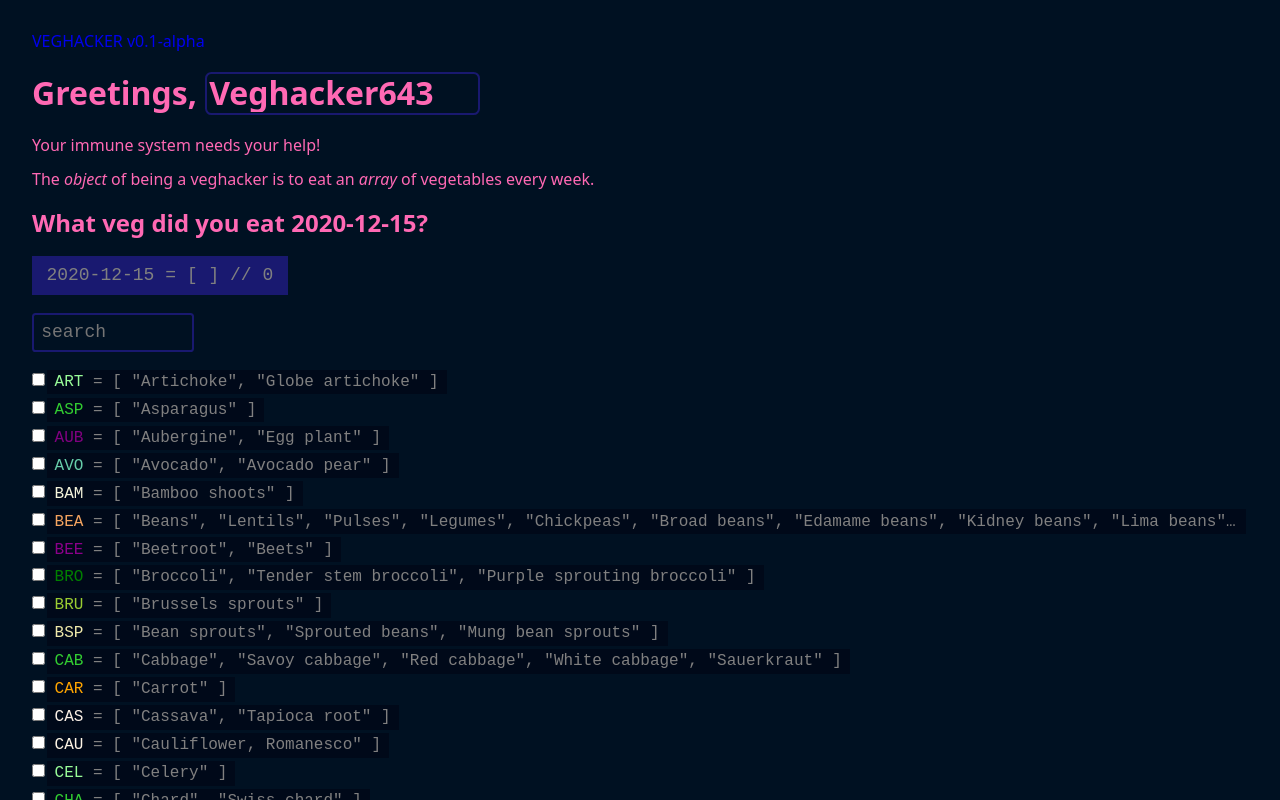
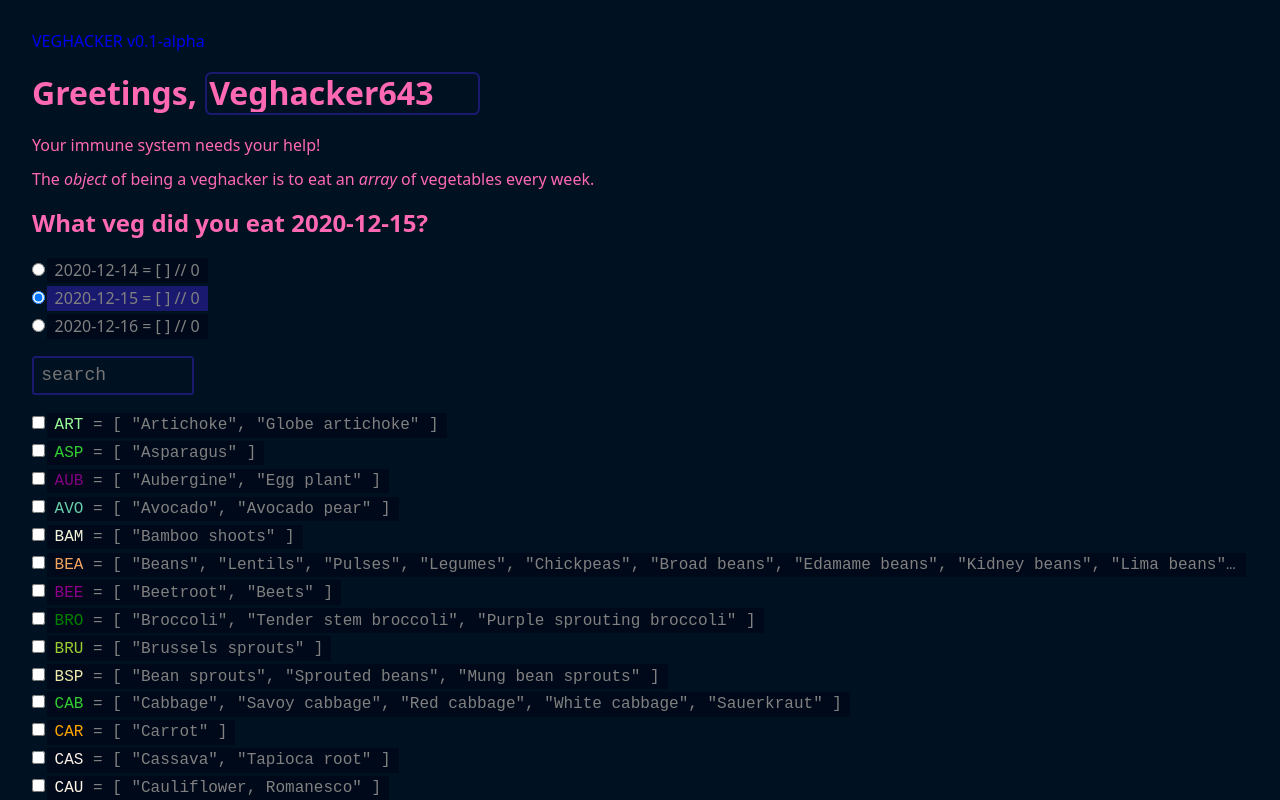
Before and after one commit to petedavisdev/veghacker, a Vue app: page / in a window 1280 px wide. Shown: the top 800 px of the page. Built offline with nearby package versions, Linux system fonts and the light colour scheme.

Commit message:
Edit multiple days

```diff
--- a/src/App.vue
+++ b/src/App.vue
@@ -7,12 +7,15 @@
       What veg did you eat {{ activeDay }}?
   </h2>
 
-  <VegChecklist v-model:log="user[activeDay]" :day="activeDay" :days="days" :vegetables="sortedVeg" />
+  <VegWeekdays v-model:active="activeDay" :weekdays="weekdays" :user="user" />
+
+  <VegChecklist v-model:log="user[activeDay]" :activeDay="activeDay" :vegetables="sortedVeg" />
 </template>
 
 <script lang="ts">
 import UserGreeting from "./components/UserGreeting.vue"
 import VegChecklist from "./components/VegChecklist.vue"
+import VegWeekdays from "./components/VegWeekdays.vue"
 import { computed, reactive, ref, watch } from "vue"
 import { vegetables } from "./main"
 
@@ -20,17 +23,10 @@ export default {
   name: "App",
   components: {
     UserGreeting,
+    VegWeekdays,
     VegChecklist,
   },
   setup() {
-    const days = [
-      "2020-12-14",
-      "2020-12-15",
-      "2020-12-16",
-    ];
-
-    const activeDay = ref(days[1]);
-
     const sortedVeg = computed(() => {
       return vegetables.sort(function (a, b) {
         if (a.code < b.code) return -1;
@@ -53,11 +49,19 @@ export default {
       localStorage.setItem( "user", JSON.stringify(user) )
     });
 
+    const weekdays = [
+      "2020-12-14",
+      "2020-12-15",
+      "2020-12-16",
+    ]
+
+    const activeDay = ref("2020-12-15");
+
     return {
       activeDay,
       sortedVeg,
       user,
-      days,
+      weekdays,
     };
   },
 };
--- a/src/components/VegChecklist.vue
+++ b/src/components/VegChecklist.vue
@@ -1,10 +1,4 @@
 <template>
-
-    <p>
-        {{ day }} =
-        <VegArray :veggies="yesterday" />
-    </p>
-
     <input
         @input="keyword = $event.target.value"
         type="search"
@@ -14,9 +8,8 @@
     <ul>
         <li v-for="veg in filteredVeg" :key="veg.key">
             <input
-                v-model="yesterday"
+                v-model="checkedVeg"
                 type="checkbox"
-                :name="day"
                 :id="veg.code"
                 :value="veg"
             />
@@ -31,30 +24,25 @@
 <script lang="ts">
 import { computed, defineComponent, ref, watch } from 'vue'
 import { Veg } from '../types'
-import VegArray from "./VegArray.vue"
 import VegCode from "./VegCode.vue"
 
 export default defineComponent({
     components: {
-        VegArray,
         VegCode,
     },
     props: {
         log: Array,
         vegetables: Array,
-        day: String,
-        days: Array,
+        activeDay: String,
     },
     emits: [
         "update:log",
     ],
     setup (props, { emit }) {
-        const yesterday = ref(props.vegetables.filter( (veg: Veg) => {
-            return props.log && props.log.includes(veg.code)
-        }))
+        const checkedVeg = ref(props.log || [])
 
-        const vegCodes = computed(() => {
-            return yesterday.value.map( (veg: Veg) => veg.code )
+        watch(() => props.activeDay, (newVal, prev) => {
+            checkedVeg.value = props.log
         })
 
         const keyword = ref("")
@@ -94,13 +82,15 @@ export default defineComponent({
             return [...topResult, ...greatResults, ...goodResults, ...otherResults]
         })
 
-        watch(vegCodes, () => emit("update:log", vegCodes))
+        watch(checkedVeg, () => {
+            emit("update:log", checkedVeg.value)
+            keyword.value = ''
+        })
 
         return {
-            yesterday,
+            checkedVeg,
             keyword,
             filteredVeg,
-            vegCodes,
         }
     },
 })
@@ -150,12 +140,4 @@ li {
     display: flex;
     align-items: baseline;
 }
-
-p {
-    font-size: large;
-    color: gray;
-    background-color: midnightblue;
-    padding: 0.5em 0.8em;
-    width: max-content;
-}
 </style>
--- /dev/null
+++ b/src/components/VegWeekdays.vue
@@ -0,0 +1,74 @@
+<template>
+    <ul>
+        <li v-for="day in weekdays" :key="day.key">
+            <input
+                v-model="activeDay"
+                type="radio"
+                :id="day"
+                :value="day"
+                :checked="day === active"
+            />
+            <label :for="day">
+                {{ day }} =
+                <VegArray :veggies="user[day] || []" />
+            </label>
+        </li>
+    </ul>
+</template>
+
+<script lang="ts">
+import { defineComponent, ref, watch } from 'vue'
+import VegArray from "./VegArray.vue"
+
+export default defineComponent({
+    components: {
+        VegArray,
+    },
+    props: {
+        weekdays: Array,
+        user: Object,
+        active: String
+    },
+    emits: [
+        "update:active",
+    ],
+    setup (props, { emit }) {
+        const activeDay = ref(props.active)
+
+        watch(activeDay, () => {
+            emit("update:active", activeDay.value)
+        })
+
+        return {
+            activeDay
+        }
+    }
+})
+</script>
+
+<style scoped>
+label {
+    display: inline-block;
+    white-space: nowrap;
+    overflow: hidden;
+    text-overflow: ellipsis;
+    margin: 0.1em;
+    padding: 0.2em 0.5em;
+    background-color: #000919;
+    color: gray;
+}
+
+:checked + label {
+    background-color: midnightblue;
+}
+
+ul {
+    list-style: none;
+    padding: 0;
+}
+
+li {
+    display: flex;
+    align-items: baseline;
+}
+</style>
```
